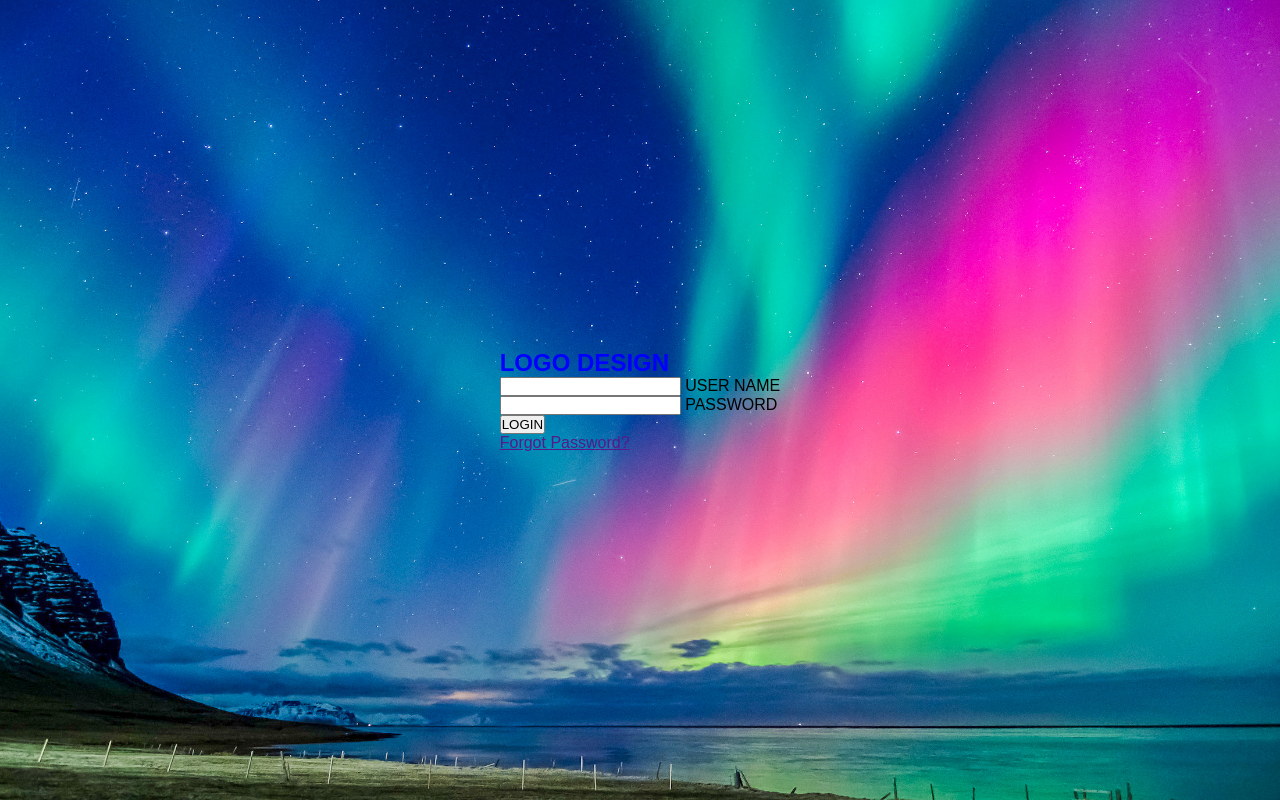
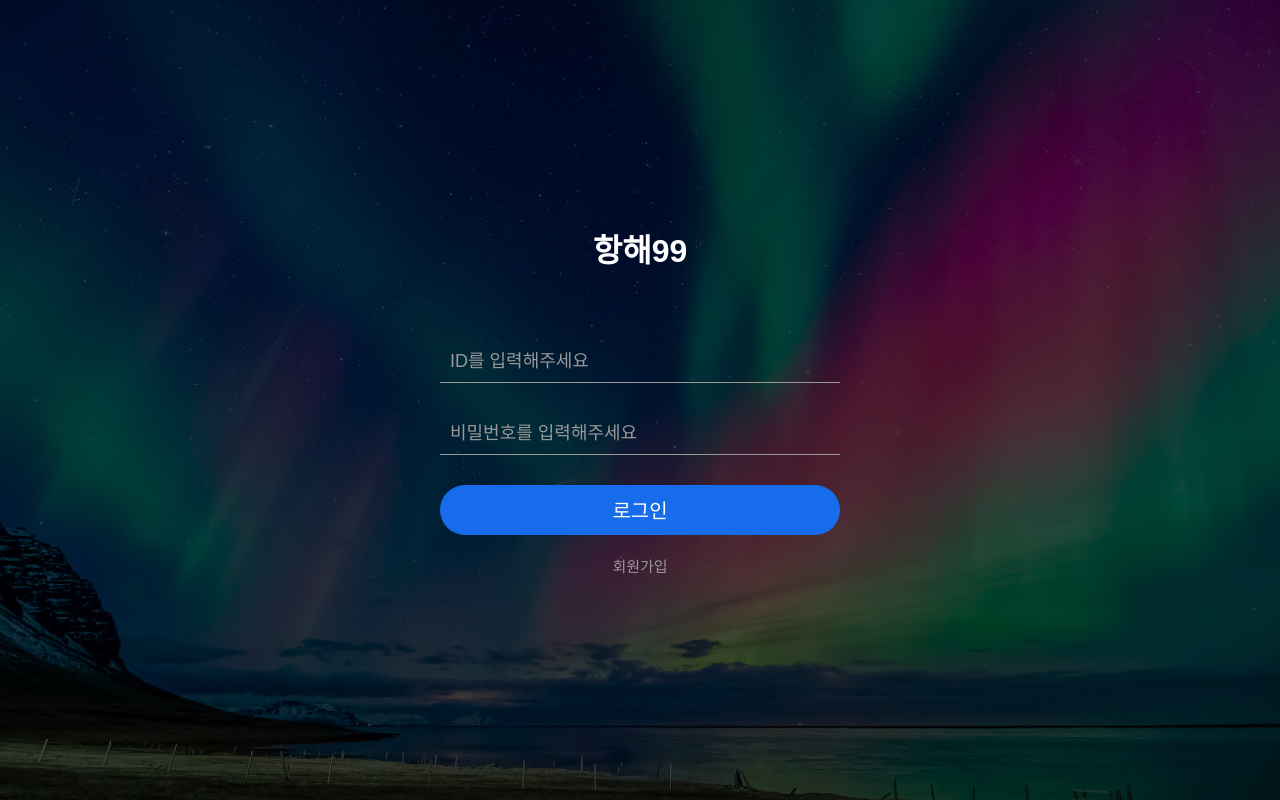
Before and after one commit to BaekDoosan-maker/hanghae99, a Flask app: template templates/login.html in a window 1280 px wide. Run offline with Flask 2, Linux system fonts and the light colour scheme; the template is opened without the code that fills it, so the values that code supplies are empty; some libraries are stand-ins or nearby versions.

Commit message:
lonin 페이지 css 적용완료

```diff
--- a/static/style.css
+++ b/static/style.css
@@ -11,7 +11,77 @@ body{
     background-size: cover;
 
 }
+body::before {
+    content: "";
+    position: absolute; z-index: 1;
+    top: 0; right: 0; bottom: 0; left: 0;
+    background-color: rgba(0,0,0,.7);
+
+}
+.login-form {position: relative; z-index: 2;}
+.login-form h1 {
+    font-size: 32px; color: #fff;
+    text-align: center;
+    margin-bottom: 60px;
 
 
+}
+.int-area {
+    width: 400px; position: relative;
+    margin-top: 20px;
+
+}
+.int-area:first-child {margin-top: 0;}
+.int-area input {
+    width:100%;
+    padding: 20px 10px 10px;
+    background-color: transparent;
+    border: none;
+    border-bottom: 1px solid #999;
+    font-size:18px; color: #fff;
+    outline: none;
+}
+.int-area label {
+    position: absolute; left: 10px; top: 15px;
+    font-size: 18px; color: #999;'
+    transition: all .5s ease;
+}
+.int-area label.warning {
+    color: red !important;
+    animation: warning .3s ease;
+    animation-iteration-count: 3;
+}
+@keyframes warning {
+    0% {transform: translateX(-8px);}
+    25% {transform: translateX(8px);}
+    50% {transform: translateX(-8px);}
+    75% {transform: translateX(8px);}
+}
+.int-area input:focus + label,
+.int-area input:valid + label {
+    top: -2px;
+    font-size: 13px; color: #166cea;
+}
+
+.btn-area {margin-top: 30px;}
+.btn-area button {
+    width: 100%; height: 50px;
+    background: #166cea;
+    color: #fff;
+    font-size: 20px;
+    border: none;
+    border-radius: 25px;
+    cursor: pointer;
+}
+
+.caption {
+    margin-top: 20px;
+    text-align: center;
+}
+.caption a {
+    font-size: 15px; color: #999;
+    text-decoration: none;
+}
+
 h1{color: blue;}
-#window{border:1px solid; margin:10px; padding:10px ;}
+#window{border:1px solid; margin:10px; padding:10px;}
--- a/templates/login.html
+++ b/templates/login.html
@@ -4,30 +4,57 @@
     <meta charset="UTF-8">
     <title>Document</title>
     <link rel="stylesheet" href="../static/style.css">
-    <script src="jquery-3.4.1.js"></script>
+    <script src="https://ajax.googleapis.com/ajax/libs/jquery/3.5.1/jquery.min.js"></script>
 </head>
 <body>
-    <section class="login-form">
-        <h1>LOGO DESIGN</h1>
+    <section class="login-form" lang="ko">
+        <h1>항해99</h1>
         <form action="">
-            <div class="int-are">
+            <div class="int-area">
                 <input type="text" name="id" id="id"
                 autocomplete="off" required>
-                <label for="id">USER NAME</label>
+                <label for="id">ID를 입력해주세요</label>
             </div>
             <div class="int-area">
-                <input type ="password" name="pw" id="pw" autocomplete="off" required>
-                <label for="pw">PASSWORD</label>
+                <input type ="password" name="pw" id="pw"
+                autocomplete="off" required>
+                <label for="pw">비밀번호를 입력해주세요</label>
             </div>
-          <div class="btn-ara">
-            <button type="submit">LOGIN</button>
+          <div class="btn-area">
+            <button id="btn"
+            type="submit">로그인</button>
           </div>
+        </form>
+      <div class="caption">
+         <a href="http://sparta-bds.shop/">회원가입</a>
+          <!-- 회원가입 페이지 signup.html 연결하기
+          -->
 
+      </div>
+    </section>
 
-        </form>
-      <div class="caption"></div>
-      <a href="">Forgot Password?</a>
-    <section>
+    <script>
+        let id = $('#id');
+        let pw = $('#pw');
+        let btn = $('#btn');
+
+        $(btn).on('click', function() {
+            if($(id).val() == ""){
+                $(id).next('label').addClass('warning');
+                setTimeout(function () {
+                    $('label').removeClass('warning');
+                },1500);
+
+             }
+            else if($(pw).val() == "") {
+                $(pw).next('label').addClass('warning');
+                setTimeout(function () {
+                    $('label').removeClass('warning');
+                },1500);
+
+            }
+        });
+    </script>
 
 </body>
 </html>
```
